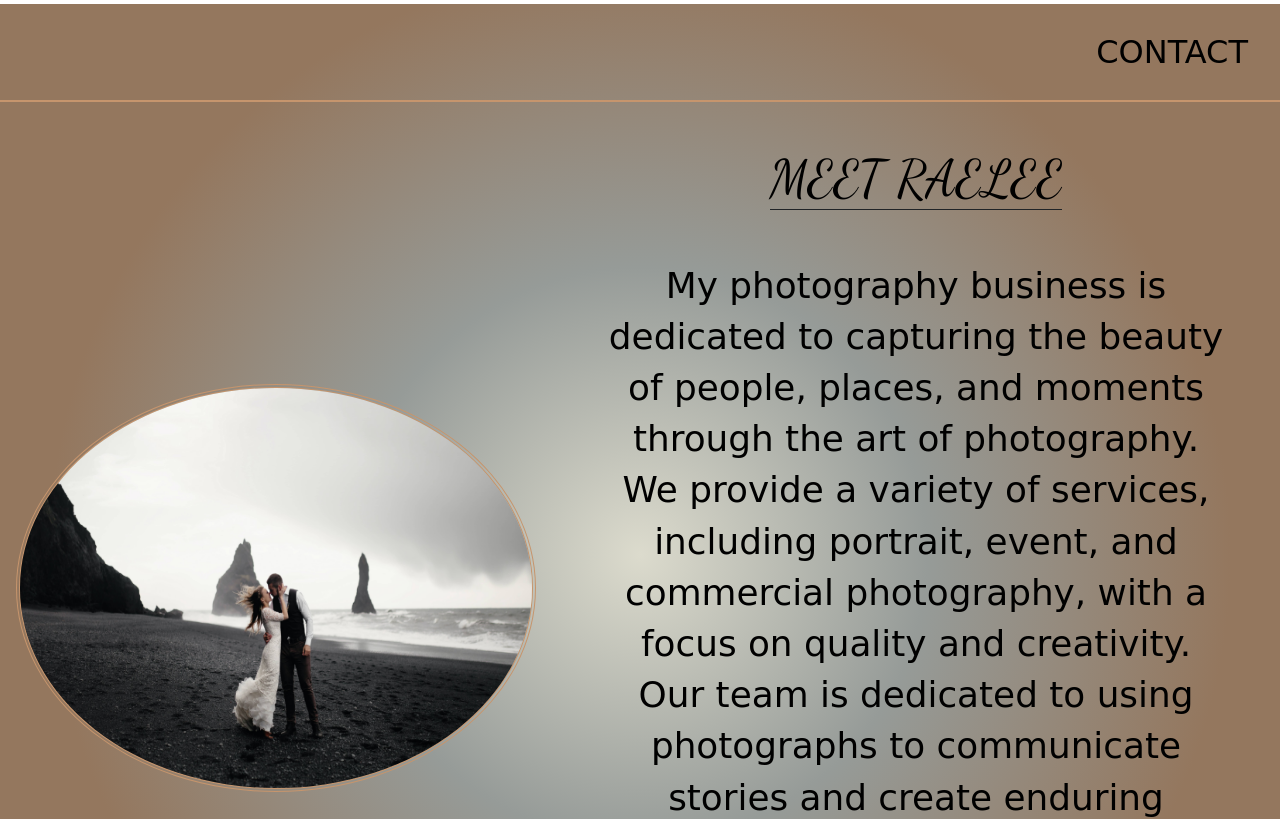
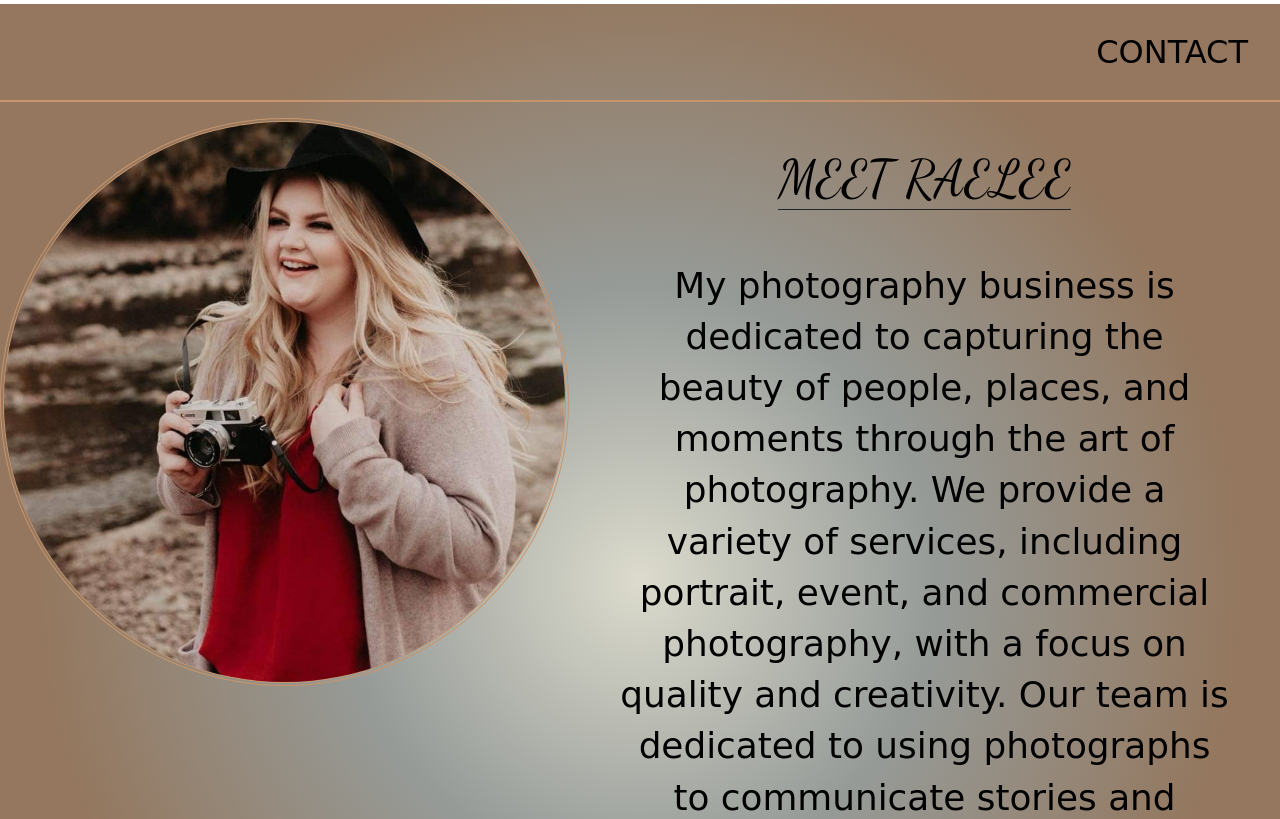
Before and after one commit to Scout456/webpageExample, a plain HTML site: page index.html in a window 1280 px wide. Shown: the part 771-1590 px from the top of the page. Drawn offline with nearby package versions, Linux system fonts and the light colour scheme; a web font is replaced by a local one.

Commit message:
pic of raelee

```diff
--- a/index.html
+++ b/index.html
@@ -83,8 +83,8 @@
 				<h3 id="contact-with-image" class="section fadeRight">CONTACT</h3>
 				<section class="imgMeetRaelee-wrapper">
 					<img
-						class="picPersonAndDog"
-						src="pics/coupleOnBeach (1).jpg"
+						class="raeleePic"
+						src="pics/raeleePic (1).jpg"
 						width="300"
 						height="300"
 					/>
--- a/style.css
+++ b/style.css
@@ -143,7 +143,7 @@ header{
     font-size: 5vw;
   }
 
-  .picPersonAndDog{
+  .raeleePic{
     display: block;
     margin: auto;
     border-radius: 50%;
```
Also changed, not shown: pics/raeleePic (1).jpg (added).
